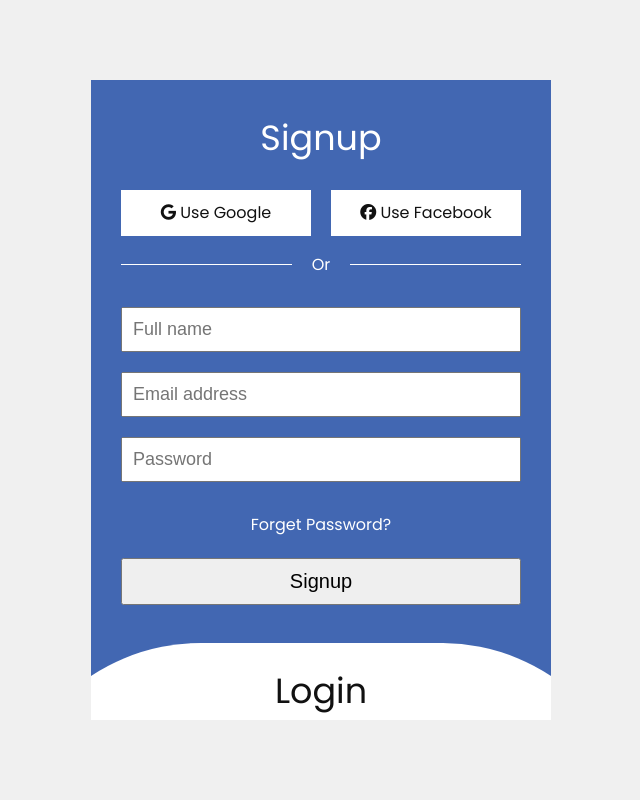
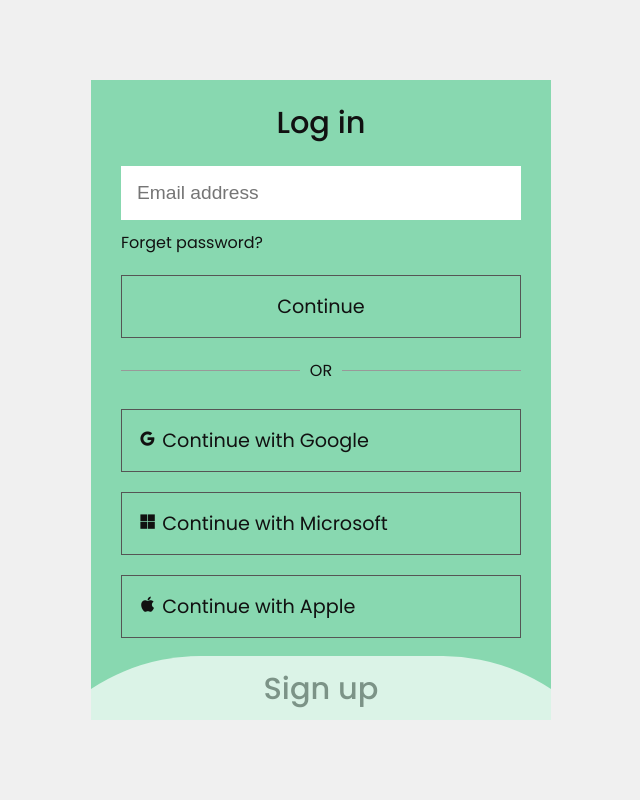
Before and after one commit to namle102/login-animated, a plain HTML site: page index.html in a window 1280 px wide. Shown: the whole page, without its empty margins (319-959 px from the left). Drawn offline with nearby package versions, Linux system fonts and the light colour scheme.

Commit message:
Changed layout similar to ChatGPT

```diff
--- a/index.html
+++ b/index.html
@@ -4,62 +4,80 @@
     <meta charset="UTF-8" />
     <meta name="viewport" content="width=device-width, initial-scale=1.0" />
     <link
+      href="https://unpkg.com/boxicons@2.1.4/css/boxicons.min.css"
       rel="stylesheet"
-      href="https://cdnjs.cloudflare.com/ajax/libs/font-awesome/6.5.1/css/all.min.css"
     />
     <link rel="stylesheet" href="style.css" />
     <title>Animated Login | NL</title>
   </head>
   <body>
     <div class="container">
-      <section class="signup">
-        <h1>Signup</h1>
-        <div class="social">
-          <a class="btn btn-light" href="https://google.com"
-            ><i class="fa-brands fa-google"></i> Use Google</a
+      <section class="login-section">
+        <h1>Log in</h1>
+
+        <form action="#">
+          <input
+            type="email"
+            name="email"
+            id="email"
+            placeholder="Email address"
+          />
+          <a href="#">Forget password?</a>
+          <a href="#" class="btn">Continue</a>
+        </form>
+
+        <div class="separator">
+          <div class="line"></div>
+          <p>OR</p>
+          <div class="line"></div>
+        </div>
+
+        <div class="socials">
+          <a class="btn btn-socials" href="https://google.com"
+            ><i class="bx bxl-google"></i> Continue with Google</a
           >
-          <a class="btn" href="https://facebook.com"
-            ><i class="fa-brands fa-facebook"></i> Use Facebook</a
+          <a class="btn btn-socials" href="https://microsoft.com"
+            ><i class="bx bxl-microsoft"></i> Continue with Microsoft</a
+          >
+          <a class="btn btn-socials" href="https://apple.com"
+            ><i class="bx bxl-apple"></i> Continue with Apple</a
           >
         </div>
+      </section>
+
+      <section class="signup-section">
+        <h1>Sign up</h1>
+
+        <form action="#">
+          <input
+            type="email"
+            name="email"
+            id="email"
+            placeholder="Email address"
+          />
+          <a href="#" class="btn btn-signup">Continue</a>
+        </form>
+
         <div class="separator">
           <div class="line"></div>
-          <p>Or</p>
+          <p>OR</p>
           <div class="line"></div>
         </div>
-        <form action="#">
-          <input type="text" placeholder="Full name" />
-          <input type="email" placeholder="Email address" />
-          <input type="password" placeholder="Password" />
-        </form>
-        <a href="#" class="small-text">Forget Password?</a>
-        <button type="submit" class="smt">Signup</button>
-      </section>
 
-      <!-- Login section -->
-      <section class="login">
-        <h1>Login</h1>
-        <div class="social">
-          <a class="btn btn-light" href="https://google.com"
-            ><i class="fa-brands fa-google"></i> Use Google</a
+        <div class="socials">
+          <a class="btn btn-socials" href="https://google.com"
+            ><i class="bx bxl-google"></i> Continue with Google</a
           >
-          <a class="btn" href="https://facebook.com"
-            ><i class="fa-brands fa-facebook"></i> Use Facebook</a
+          <a class="btn btn-socials" href="https://microsoft.com"
+            ><i class="bx bxl-microsoft"></i> Continue with Microsoft</a
+          >
+          <a class="btn btn-socials" href="https://apple.com"
+            ><i class="bx bxl-apple"></i> Continue with Apple</a
           >
         </div>
-        <div class="separator">
-          <div class="line"></div>
-          <p>Or</p>
-          <div class="line"></div>
-        </div>
-        <form action="#">
-          <input type="email" placeholder="Email address" />
-          <input type="password" placeholder="Password" />
-        </form>
-        <a href="#" class="small-text">Forget Password?</a>
-        <button type="submit" class="smt">Login</button>
       </section>
     </div>
+
     <script src="script.js"></script>
   </body>
 </html>
--- a/script.js
+++ b/script.js
@@ -1,11 +1,11 @@
 const container = document.querySelector(".container");
-const signup = document.querySelector(".signup h1");
-const login = document.querySelector(".login h1");
+const login = document.querySelector(".login-section h1");
+const signup = document.querySelector(".signup-section h1");
 
-login.addEventListener("click", () => {
+signup.addEventListener("click", () => {
   container.classList.add("active");
 });
 
-signup.addEventListener("click", () => {
+login.addEventListener("click", () => {
   container.classList.remove("active");
 });
--- a/style.css
+++ b/style.css
@@ -8,13 +8,12 @@
 
 body {
   font-family: "Poppins", sans-serif;
-  line-height: 1.6;
-  background-color: #f0f0f0;
-  color: #111;
-  height: 100vh;
   display: flex;
   justify-content: center;
   align-items: center;
+  height: 100vh;
+  background-color: #f0f0f0;
+  color: #111;
 }
 
 a {
@@ -22,115 +21,107 @@ a {
   color: #111;
 }
 
-img {
-  width: 100%;
-}
-
-/* Start */
 .container {
-  background-color: #4267b2;
   width: 460px;
   height: 640px;
   position: relative;
-  padding: 30px;
-  text-align: center;
+  background-color: #88d8b0;
+  padding: 20px 30px 100px;
   overflow: hidden;
 }
 
-h1 {
-  color: #fff;
-  font-weight: 400;
-  font-size: 35px;
+.signup-section {
+  position: absolute;
+  background-color: white;
+  width: calc(100% + 180px);
+  height: 100%;
+  left: 50%;
+  transform: translateX(-50%);
+  bottom: -90%;
+  padding: 10px 120px 100px;
+  border-radius: 200px;
+  color: #777;
+  opacity: 0.7;
+  transition: all 0.7s ease;
+}
+
+.login-section h1,
+.signup-section h1 {
+  text-align: center;
+  font-weight: 500;
+  font-size: 1.9rem;
   cursor: pointer;
 }
 
-.social {
+form {
+  display: flex;
+  flex-direction: column;
+  margin: 20px 0;
+  gap: 10px;
+}
+
+form input {
+  border: none;
+  outline: none;
+  padding: 1rem;
+  font-size: 1.2rem;
+}
+
+.signup-section input {
+  border: 1px solid #333;
+}
+
+.socials {
+  display: flex;
+  flex-direction: column;
+  gap: 10px;
+}
+
+.socials .btn {
+  text-align: left;
+}
+
+.btn {
+  display: block;
+  border: 1px solid #555;
+  width: 100%;
+  padding: 1rem;
+  font-size: 1.2rem;
+  text-align: center;
+  margin-top: 10px;
+  transition: all 0.5s ease;
+}
+
+.btn:hover {
+  transform: translateY(-10px);
+}
+
+.btn.btn-signup {
+  background-color: #88d8b0;
+  border: none;
+}
+
+.separator {
   display: flex;
   justify-content: center;
   align-items: center;
-  gap: 20px;
-  margin: 1.5rem 0 1rem 0;
-}
-
-.social a {
-  flex: 1;
-  transition: all 0.5s ease;
-}
-
-.social a:hover {
-  transform: translateY(-10px);
-}
-
-.btn {
-  display: inline-block;
-  border: none;
-  outline: none;
-  background-color: #fff;
-  padding: 10px 20px;
-}
-
-.separator {
-  color: #fff;
-  display: flex;
-  justify-content: center;
-  align-items: center;
-  gap: 20px;
+  margin: 16px 0;
+  gap: 10px;
 }
 
 .separator .line {
   width: 100%;
   height: 1px;
-  background-color: #fff;
+  background-color: #999;
 }
 
-form {
-  display: flex;
-  flex-direction: column;
-  align-items: center;
-  margin: 20px 0;
-}
-
-form input {
-  width: 100%;
-  margin: 10px 0;
-  padding: 10px;
-  outline: none;
-  font-size: 18px;
-}
-
-.small-text {
-  color: #fff;
-}
-
-.smt {
-  display: block;
-  width: 100%;
-  padding: 10px 20px;
-  font-size: 20px;
-  cursor: pointer;
-  margin: 20px 0;
-}
-
-/* Login */
-.login {
-  background-color: #fff;
-  color: #111;
-  position: absolute;
-  width: 100%;
-  height: 100%;
-  left: 50%;
-  bottom: -88%;
-  transform: translateX(-50%);
-  width: calc(100% + 180px);
-  padding: 20px 120px;
-  border-radius: 200px;
-  transition: all 0.5s ease;
-}
-
-.login h1 {
+.container.active .signup-section {
+  bottom: -11%;
+  opacity: 1;
   color: #111;
 }
 
-.container.active .login {
-  bottom: -14%;
+.container.active .login-section {
+  color: #777;
+  opacity: 0.5;
 }
```
Also changed, not shown: 1 other file.
